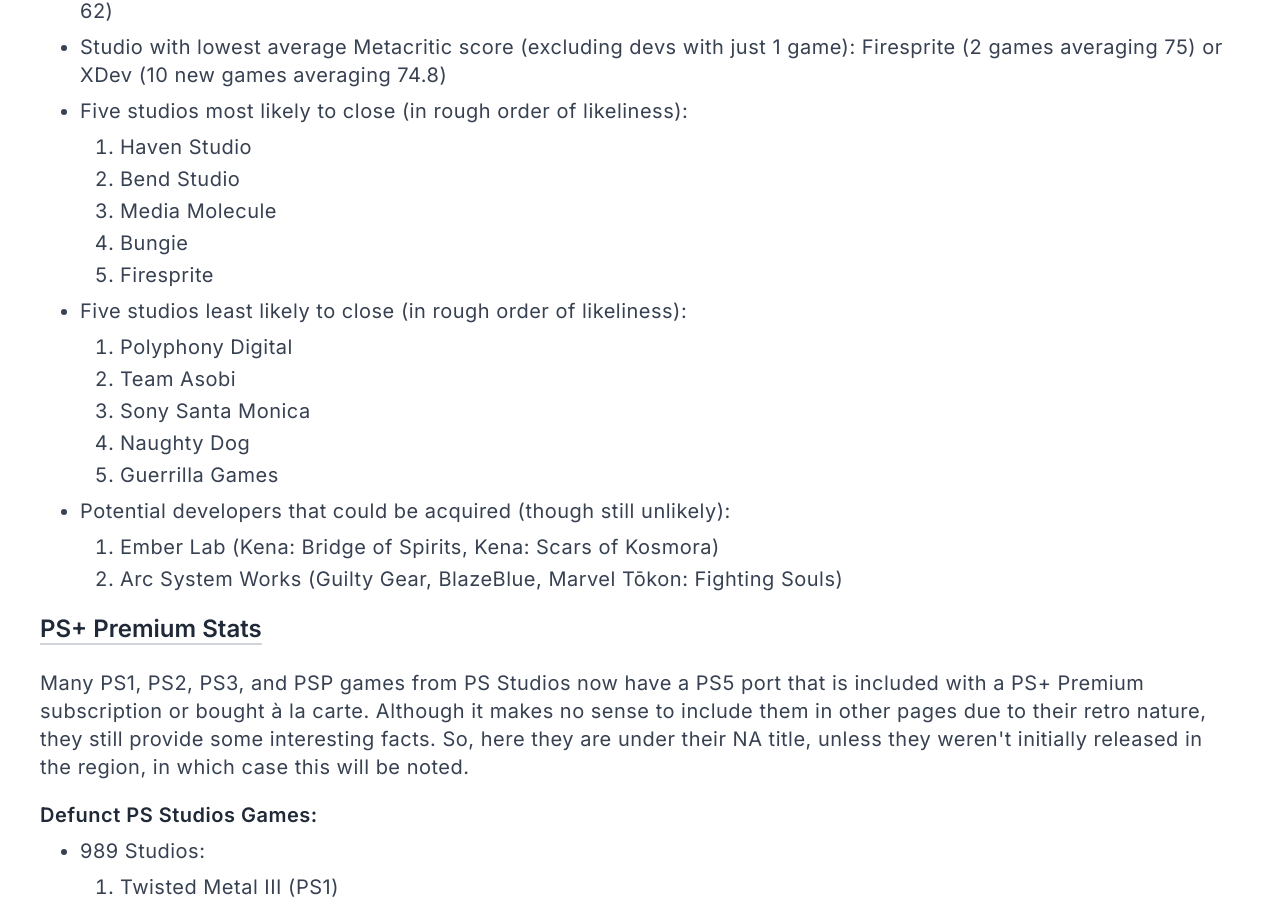
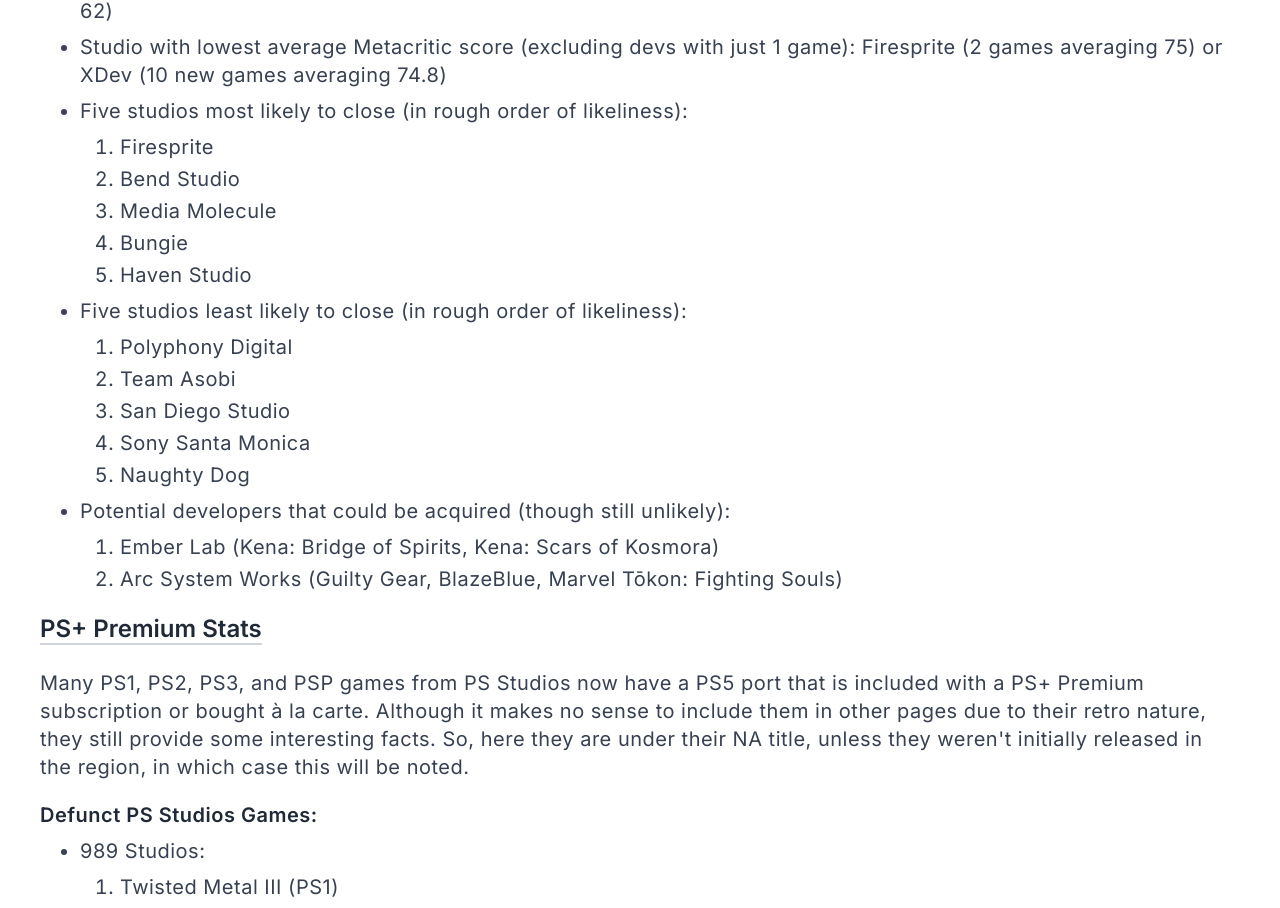
Before and after one commit to acktreptow/ps-studios, a Next.js app: page /stats in a window 1280 px wide. Shown: the part 5578-6486 px from the top of the page. Built offline with nearby package versions, Linux system fonts and the light colour scheme.

Commit message:
update most likely to/least likely to studio stats

```diff
--- a/src/app/stats/page.tsx
+++ b/src/app/stats/page.tsx
@@ -322,11 +322,11 @@ function StatsPage(): JSX.Element {
               Five studios most likely to close (in rough order of likeliness):
             </li>
             <StatsList isNumbered={true}>
-              <li>Haven Studio</li>
+              <li>Firesprite</li>
               <li>Bend Studio</li>
               <li>Media Molecule</li>
               <li>Bungie</li>
-              <li>Firesprite</li>
+              <li>Haven Studio</li>
             </StatsList>
             <li className="mb-1">
               Five studios least likely to close (in rough order of likeliness):
@@ -334,9 +334,9 @@ function StatsPage(): JSX.Element {
             <StatsList isNumbered={true}>
               <li>Polyphony Digital</li>
               <li>Team Asobi</li>
+              <li>San Diego Studio</li>
               <li>Sony Santa Monica</li>
               <li>Naughty Dog</li>
-              <li>Guerrilla Games</li>
             </StatsList>
             <li className="mb-1">
               Potential developers that could be acquired (though still
```
